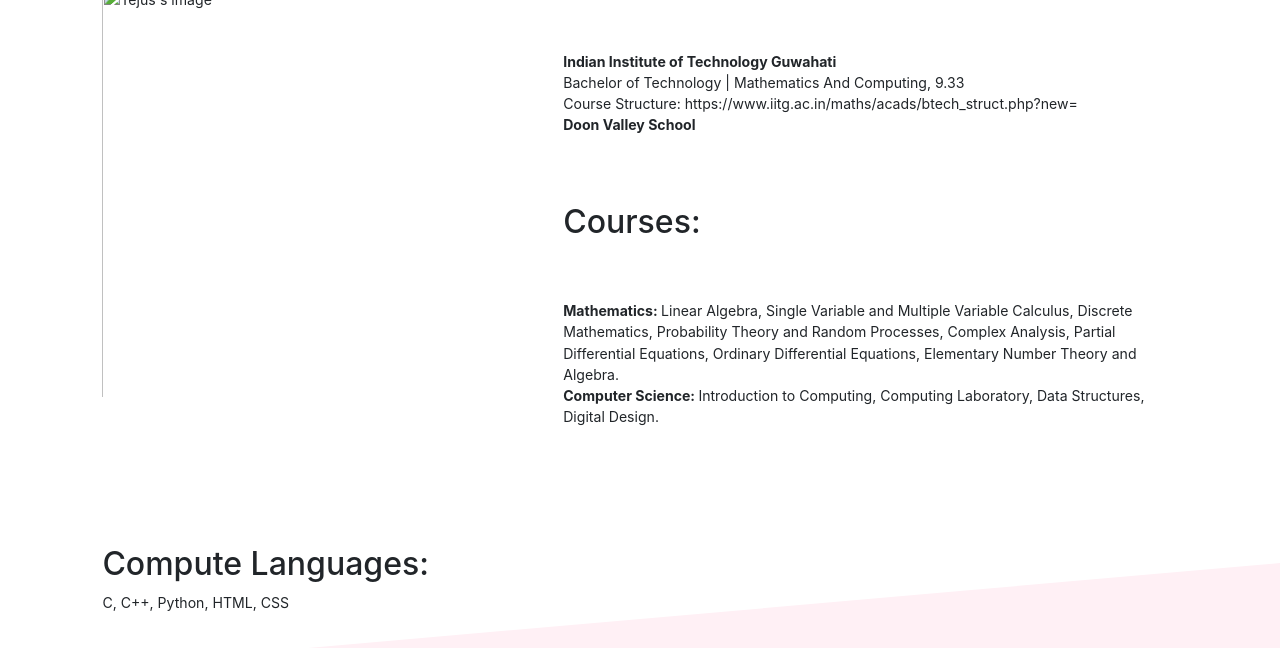
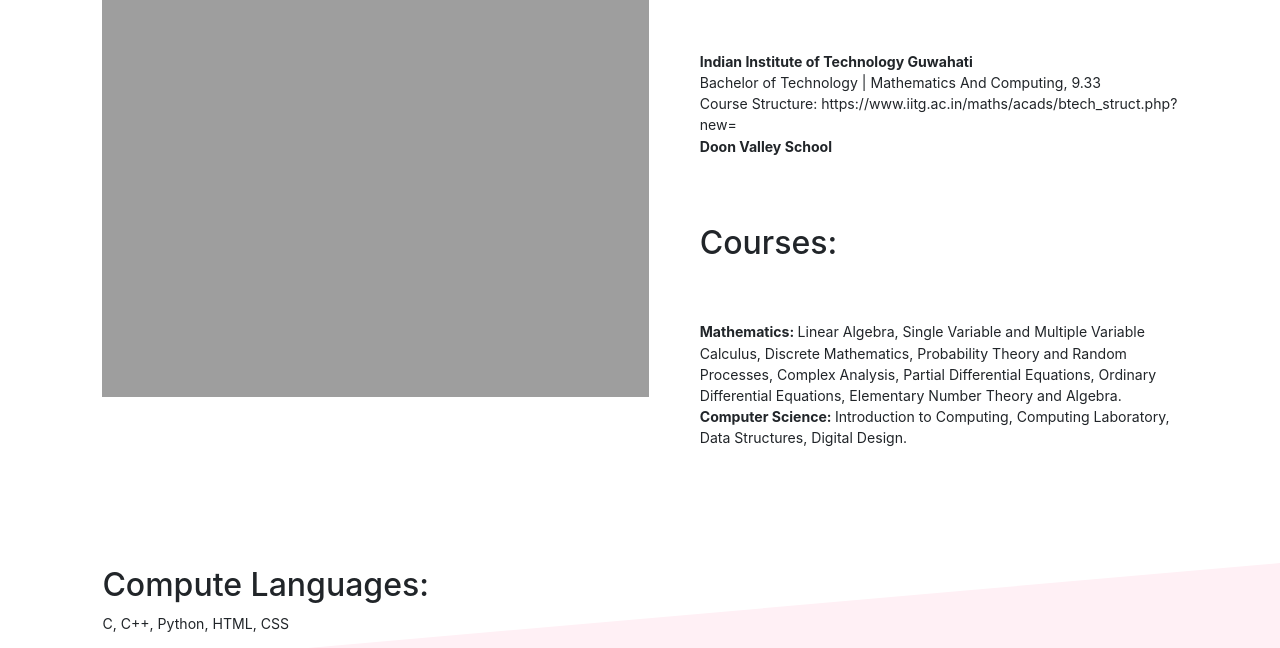
Before and after one commit to Tejus10/Webd101, a plain HTML site: page index.html in a window 1280 px wide. Shown: the part 683-1331 px from the top of the page. Drawn offline with nearby package versions, Linux system fonts and the light colour scheme; the site is published under a folder, as on GitHub Pages, so addresses that start at the root find nothing.

Commit message:
Update index.html

```diff
--- a/index.html
+++ b/index.html
@@ -33,7 +33,7 @@
 	</header>
 	<div class="content1">
 		<div id="me">
-			<img src="/images/me.JPG" alt="Tejus's image">
+			<img src="./images/me.JPG" alt="Tejus's image">
 		</div>
 		<h1 id="education" class="underline">Education</h1>
 		<p class="push"><strong>Indian Institute of Technology Guwahati</strong><br>
```
